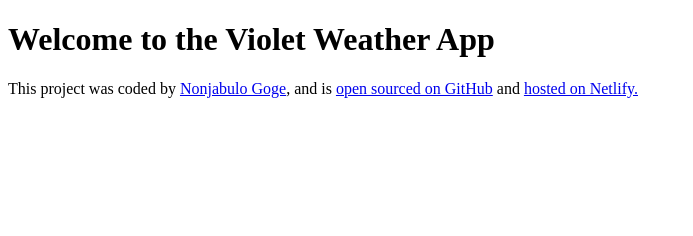
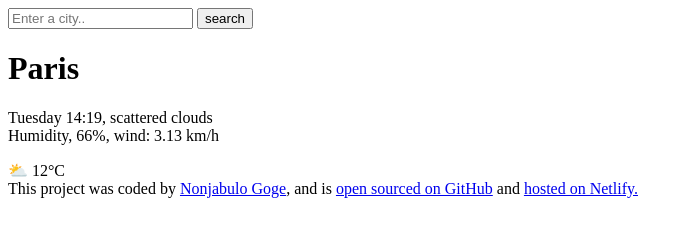
Before and after one commit to clairegoge/Violet-Weather-App, a plain HTML site: page index.html in a window 1280 px wide. Shown: the whole page, without its empty margins (0-693 px from the left). Drawn offline with Linux system fonts and the light colour scheme.

Commit message:
added the html to the weather app

```diff
--- a/index.html
+++ b/index.html
@@ -6,7 +6,22 @@
     <title>Violet Weather App</title>
   </head>
   <body>
-    <h1>Welcome to the Violet Weather App</h1>
+    <header>
+      <form>
+        <input type="search" placeholder="Enter a city.." required />
+        <input type="submit" value="search" />
+      </form>
+    </header>
+    <main>
+      <div>
+        <h1>Paris</h1>
+        <p>
+          Tuesday 14:19, scattered clouds <br />
+          Humidity, 66%, wind: 3.13 km/h
+        </p>
+      </div>
+      <div>⛅ 12°C</div>
+    </main>
     <footer>
       This project was coded by
       <a href="https://github.com/clairegoge/" target="_blank">Nonjabulo Goge</a
```
